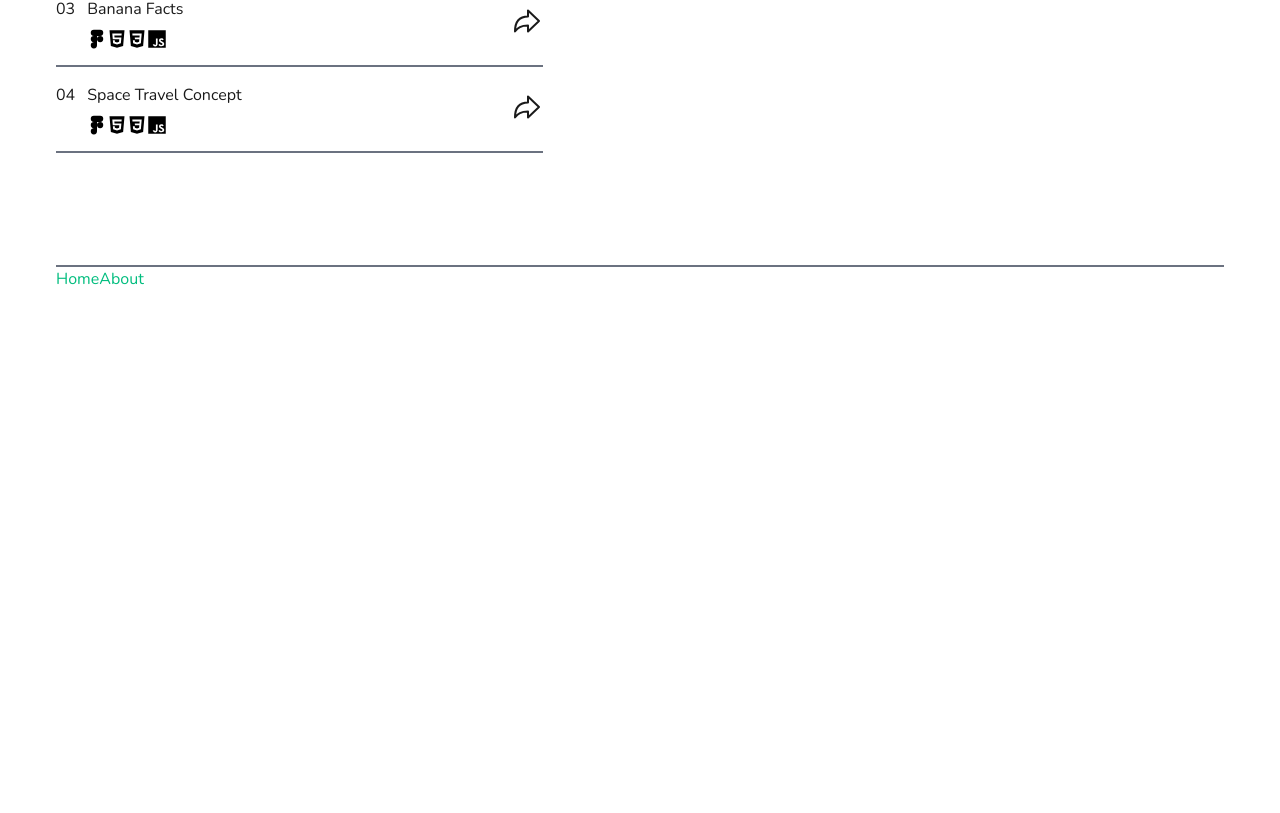
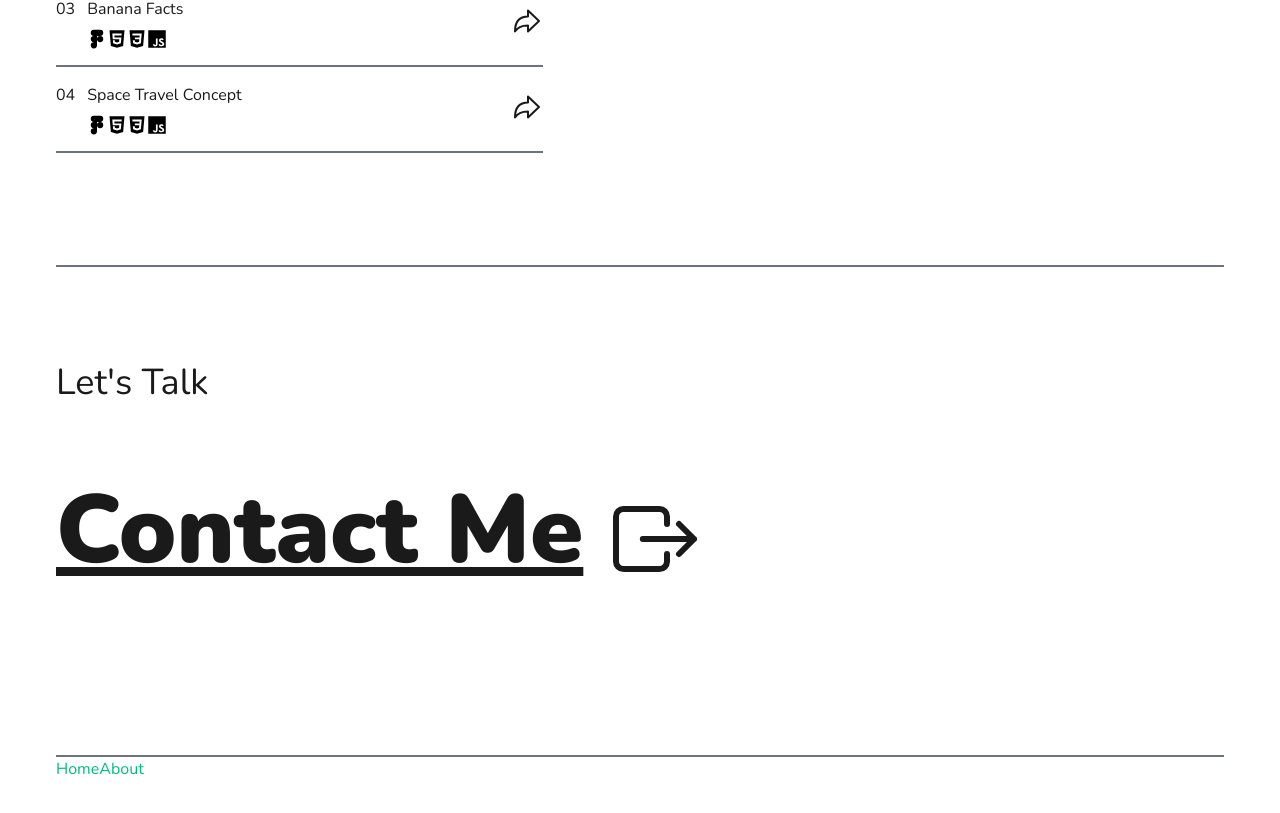
Before and after one commit to jerryv45/Portfolio, a Vue app: page / in a window 1280 px wide. Shown: the part 1609-2422 px from the top of the page. Before the commit the page ends 1956 px from the top, so only its background shows below. Built offline with nearby package versions, Linux system fonts and the light colour scheme.

Commit message:
finished another section

```diff
--- a/src/views/HomeView.vue
+++ b/src/views/HomeView.vue
@@ -112,5 +112,15 @@
   </div>
 <div class="line w-100 border-b-2 border-gray-500"></div>
 
+<div class="contact-section flex flex-col py-24">
+  <div class="talk text-4xl font-medium">Let's Talk</div>
+  <h3 class="contact flex py-20">
+    <div class="contact-me text-8xl font-bold underline underline-offset-3">Contact Me </div>
+    <div class="arrow pt-4 ml-6 w-24 h-24 grid place-items-center"><svg xmlns="http://www.w3.org/2000/svg" class="ionicon" viewBox="0 0 512 512"><title>Exit</title><path d="M320 176v-40a40 40 0 00-40-40H88a40 40 0 00-40 40v240a40 40 0 0040 40h192a40 40 0 0040-40v-40M384 176l80 80-80 80M191 256h273" fill="none" stroke="currentColor" stroke-linecap="round" stroke-linejoin="round" stroke-width="32"/></svg>  </div>
+</h3>
+</div>
+
+<div class="line w-100 border-b-2 border-gray-500"></div>
+
 </main>
 </template>
```
